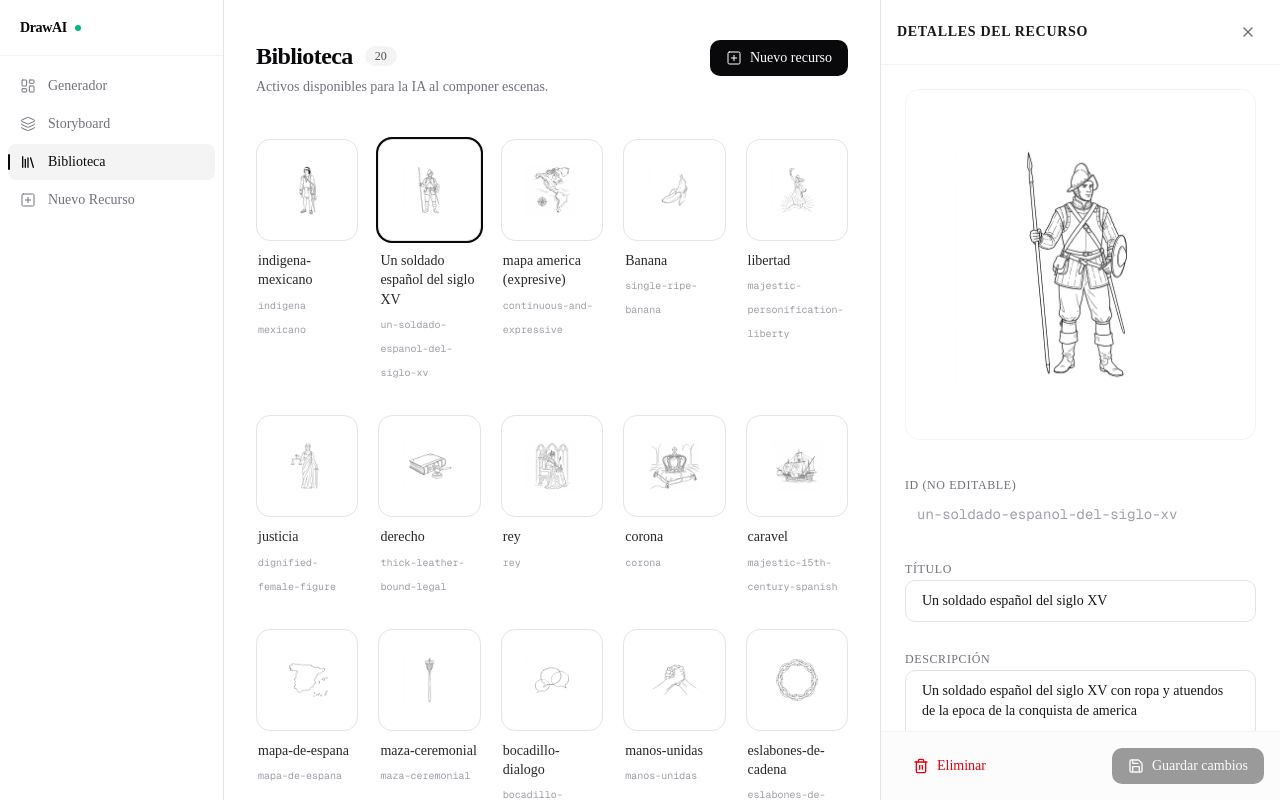
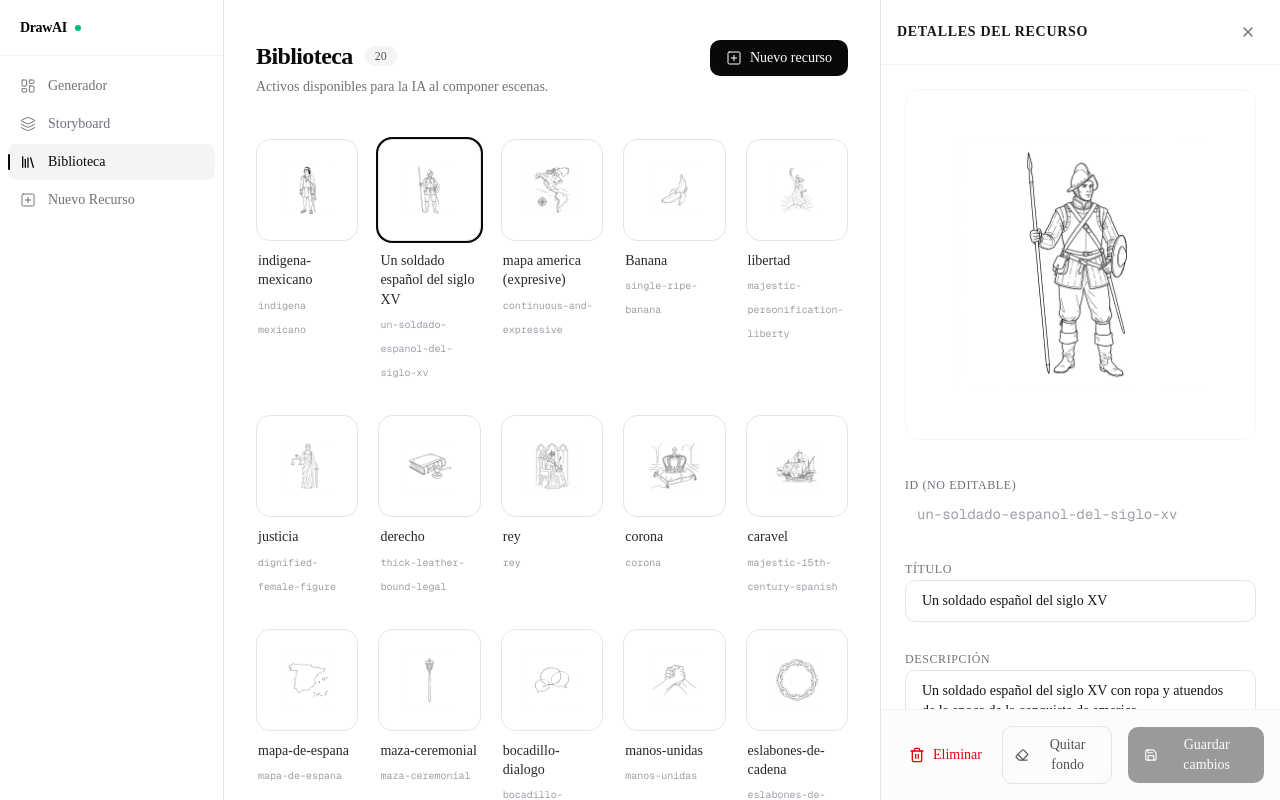
Before and after one commit to borjamrd/drawai, a Next.js app: page /recursos in a window 1280 px wide. Both pictures are taken after a click on the button 549 px from the left and 279 px from the top of the page. Built offline with nearby package versions, Linux system fonts and the light colour scheme.

Commit message:
feat: add background removal API and UI tool to ResourceLibrary

```diff
--- /dev/null
+++ b/app/api/remove-background/route.ts
@@ -0,0 +1,23 @@
+import { readFileSync, writeFileSync } from 'fs'
+import { join } from 'path'
+import sharp from 'sharp'
+
+export async function POST(request: Request) {
+  const { id, svgPath } = (await request.json()) as { id?: string; svgPath?: string }
+
+  if (typeof id !== 'string' || typeof svgPath !== 'string') {
+    return Response.json({ error: 'id and svgPath are required' }, { status: 400 })
+  }
+
+  const filePath = join(process.cwd(), 'public', svgPath)
+
+  try {
+    const original = readFileSync(filePath)
+    const transparent = await sharp(original).unflatten().png().toBuffer()
+    writeFileSync(filePath, transparent)
+
+    return Response.json({ id, svgPath })
+  } catch {
+    return Response.json({ error: 'Background removal failed' }, { status: 500 })
+  }
+}
--- a/components/ResourceLibrary.tsx
+++ b/components/ResourceLibrary.tsx
@@ -2,7 +2,7 @@
 
 import { useState, useTransition } from "react";
 import { SvgAsset } from "@/lib/svg-library";
-import { PlusSquare, X, Save, Trash2, Check, Loader2 } from "lucide-react";
+import { PlusSquare, X, Save, Trash2, Check, Loader2, Eraser } from "lucide-react";
 import Link from "next/link";
 import { motion, AnimatePresence } from "framer-motion";
 import {
@@ -25,6 +25,7 @@ export function ResourceLibrary({ initialAssets }: ResourceLibraryProps) {
   const [editDescription, setEditDescription] = useState("");
   const [isSaving, setIsSaving] = useState(false);
   const [hasSaved, setHasSaved] = useState(false);
+  const [isRemovingBg, setIsRemovingBg] = useState(false);
 
   const handleSelect = (asset: SvgAsset) => {
     setSelectedAsset(asset);
@@ -51,6 +52,29 @@ export function ResourceLibrary({ initialAssets }: ResourceLibraryProps) {
       console.error("Error saving resource:", error);
     } finally {
       setIsSaving(false);
+    }
+  };
+
+  const handleRemoveBackground = async () => {
+    if (!selectedAsset) return;
+    setIsRemovingBg(true);
+    try {
+      const res = await fetch('/api/remove-background', {
+        method: 'POST',
+        headers: { 'Content-Type': 'application/json' },
+        body: JSON.stringify({ id: selectedAsset.id, svgPath: selectedAsset.svgPath }),
+      });
+      if (!res.ok) throw new Error('Failed');
+      // Force image refresh by appending cache-buster
+      const bustPath = `${selectedAsset.svgPath}?t=${Date.now()}`;
+      setSelectedAsset({ ...selectedAsset, svgPath: bustPath });
+      setAssets((prev) =>
+        prev.map((a) => (a.id === selectedAsset.id ? { ...a, svgPath: bustPath } : a)),
+      );
+    } catch (error) {
+      console.error('Error removing background:', error);
+    } finally {
+      setIsRemovingBg(false);
     }
   };
 
@@ -236,11 +260,11 @@ export function ResourceLibrary({ initialAssets }: ResourceLibraryProps) {
               </div>
             </div>
 
-            <div className="p-4 bg-zinc-50/50 dark:bg-zinc-900/30 border-t border-zinc-100 dark:border-zinc-800 flex items-center justify-between">
+            <div className="p-4 bg-zinc-50/50 dark:bg-zinc-900/30 border-t border-zinc-100 dark:border-zinc-800 flex items-center gap-2">
               <button
                 onClick={handleDelete}
                 disabled={isPending}
-                className="flex items-center gap-2 px-4 py-2 text-sm font-medium text-red-600 hover:text-red-700 dark:text-red-400 dark:hover:text-red-300 transition-colors disabled:opacity-50"
+                className="flex items-center gap-2 px-3 py-2 text-sm font-medium text-red-600 hover:text-red-700 dark:text-red-400 dark:hover:text-red-300 transition-colors disabled:opacity-50"
               >
                 {isPending ? (
                   <Loader2 className="h-4 w-4 animate-spin" />
@@ -249,6 +273,21 @@ export function ResourceLibrary({ initialAssets }: ResourceLibraryProps) {
                 )}
                 Eliminar
               </button>
+
+              <button
+                onClick={handleRemoveBackground}
+                disabled={isRemovingBg}
+                className="flex items-center gap-2 rounded-lg border border-zinc-200 dark:border-zinc-700 px-3 py-2 text-sm font-medium text-zinc-600 dark:text-zinc-400 transition-colors hover:bg-zinc-100 dark:hover:bg-zinc-800 disabled:opacity-50"
+              >
+                {isRemovingBg ? (
+                  <Loader2 className="h-4 w-4 animate-spin" />
+                ) : (
+                  <Eraser className="h-4 w-4" />
+                )}
+                Quitar fondo
+              </button>
+
+              <div className="flex-1" />
 
               <button
                 onClick={handleSave}
```
Also changed, not shown: public/assets/libro-gramatica.png.
